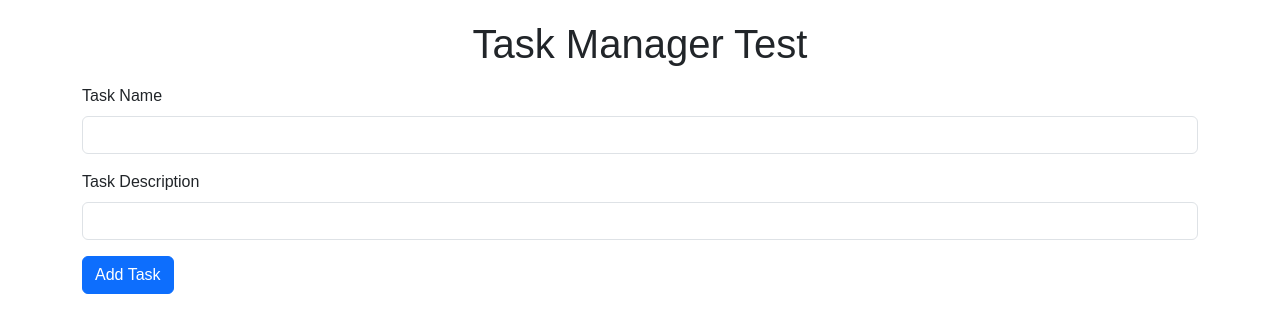
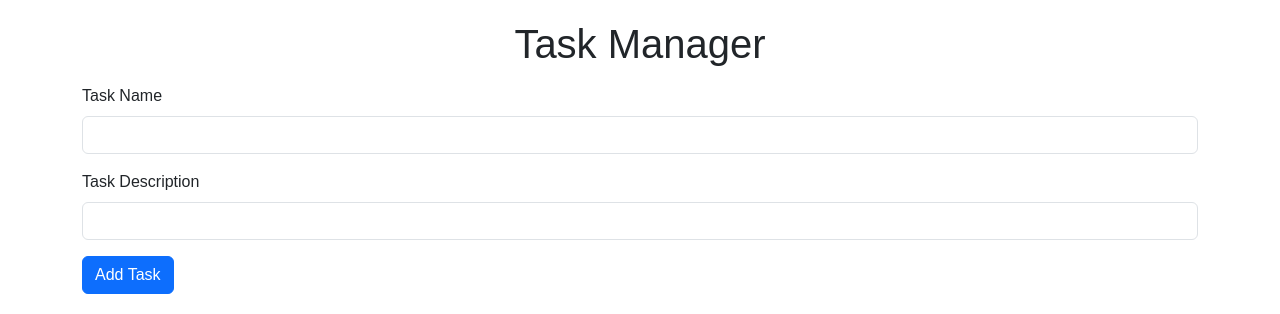
Before and after one commit to HarshaVardanDonta/TaskManager-Flask-SQLite, a Flask app: page / in a window 1280 px wide. Shown: the top 314 px of the page. Run offline with Flask 3, Linux system fonts and the light colour scheme.

Commit message:
Update index.html

```diff
--- a/templates/index.html
+++ b/templates/index.html
@@ -26,7 +26,7 @@
 
 <body>
   <div class="container">
-    <h1 class="text-center">Task Manager Test</h1>
+    <h1 class="text-center">Task Manager</h1>
     <form id="addTaskForm" class="mt-3">
       <div class="mb-3">
         <label for="taskName" class="form-label">Task Name</label>
```
